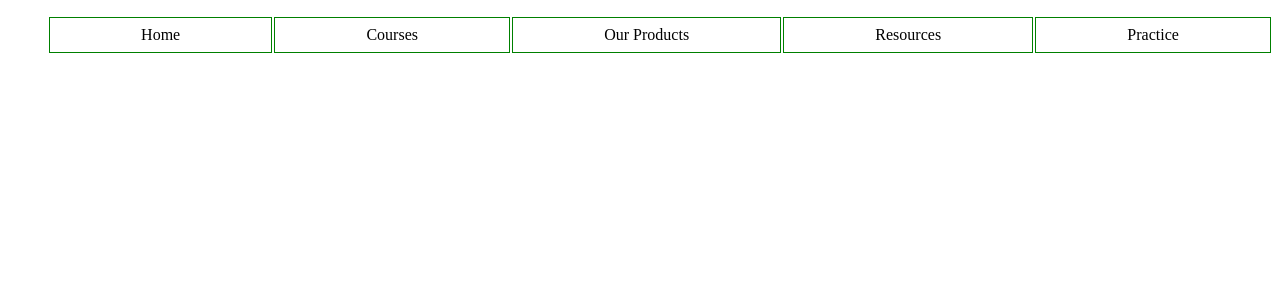
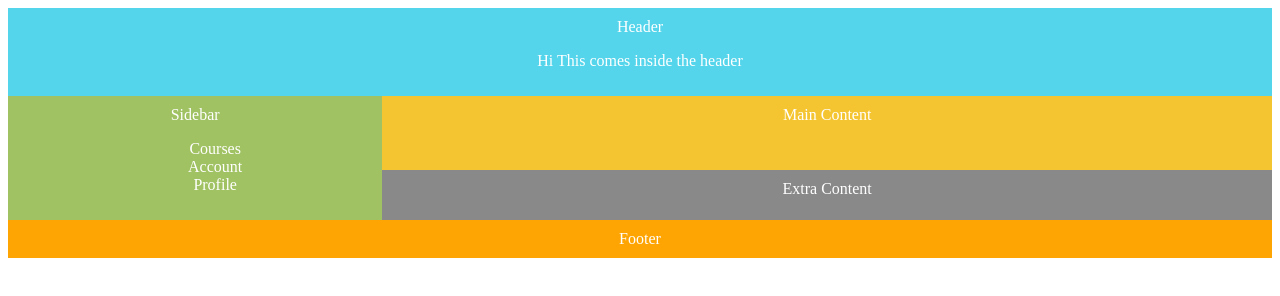
Before and after one commit to githubscientist/fsdcwdtb40, a plain HTML site: page index.html in a window 1280 px wide. Drawn offline with Linux system fonts and the light colour scheme.

Commit message:
grid layout in css

```diff
--- a/index.css
+++ b/index.css
@@ -1,106 +1,56 @@
-nav > ul{
-    list-style-type: none; /* removes the bullets or numbering */
+.container {
+    display: grid;
+    grid-template-columns: auto auto auto auto;
+    /* grid-template-rows: 50px 50px 50px 50px 50px 50px; */
+    /* grid-template-rows: auto auto auto auto; */
 }
 
-nav > ul > li > a{
-    text-decoration: none; /* removes underline in the hyperlink */
+.header {
+    grid-column: 1 / 5;
 }
 
-nav > ul {
+.container > div {
+    /* height: 50px; */
+    padding: 10px;
     /* border: 1px solid black; */
-    /* height: 200px; */
-}
-
-.menu {
-    display: flex;
-    /* by default the flex-direction is row */
-    /* flex-direction: row;  */
-    /* flex-direction: column; */
-    /* flex-direction: row-reverse; */
-    /* flex-direction: column-reverse; */
-
-    /* justify-content: left; */
-    /* justify-content: right; */
-    /* justify-content: center; */
-    /* justify-content: space-between; */
-    /* justify-content: space-around; */
-    /* gap: 25px; */
-    /* justify-content: center; */
-    /* align-items: center; */
-    justify-content: right;
-    /* flex-basis: 100px; */
-}
-
-.menu > li {
-    padding: 8px;
-    border: 1px solid green;
-    margin: 1px;
-    /* height: 25px; */
-    /* width: 90px; */
     text-align: center;
-}
-
-.menu > li > a {
-    color: black;
-}
-
-.menu > li:hover {
-    background-color: green;
     color: white;
 }
 
-.menu > li > a:hover {
-    color: white;
+.header {
+    background-color: #54D5EB;
 }
 
-.home {
-    flex-grow: 1;
+.sidebar {
+    background-color: #A0C262;
 }
 
-.courses {
-    flex-grow: 1;
+.main {
+    background-color: #F5C531;
 }
 
-.menu > li {
-    flex-grow: 1;
+.extra {
+    background-color: #898989;
 }
 
-/* .courses {
-    flex-grow: 2;
-} */
-
-/*
-    Home
-    Courses
-    Practice
-    Resources
-    Our Products
-
-    Reorder:
-
-    Home
-    Courses
-    Our Products
-    Resources
-    Practice
-*/
-
-.home {
-    order: 1;
+.footer {
+    background-color: #FFA503;
 }
 
-.courses {
-    order: 2;
+.main {
+    grid-column: 2 / 5;
+    grid-row: 2 / 5;
 }
 
-.products {
-    order: 3;
+.sidebar {
+    grid-column: 1 / 2;
+    grid-row: 2 / 6;
 }
 
-.resources {
-    order: 4;
+.extra {
+    grid-column: 2 / 5;
 }
 
-.practice {
-    order: 5;
+.footer {
+    grid-column: 1 / 5;
 }
--- a/index.html
+++ b/index.html
@@ -7,14 +7,20 @@
         <link rel="stylesheet" href="./index.css">
     </head>
     <body>
-        <nav>
-            <ul class="menu">
-                <li class="home"><a href="">Home</a></li>
-                <li class="courses"><a href="">Courses</a></li>
-                <li class="practice"><a href="">Practice</a></li>
-                <li class="resources"><a href="">Resources</a></li>
-                <li class="products"><a href="">Our Products</a></li>
-            </ul>
-        </nav>
+        <div class="container">
+            <div class="header">Header
+                <p>Hi This comes inside the header</p>
+            </div>
+            <div class="sidebar">Sidebar
+                <ul style="list-style-type: none ;">
+                    <li>Courses</li>
+                    <li>Account</li>
+                    <li>Profile</li>
+                </ul>
+            </div>
+            <div class="main">Main Content</div>
+            <div class="extra">Extra Content</div>
+            <div class="footer">Footer</div>
+        </div>
     </body>
 </html>
```
Also changed, not shown: image.png (added).
